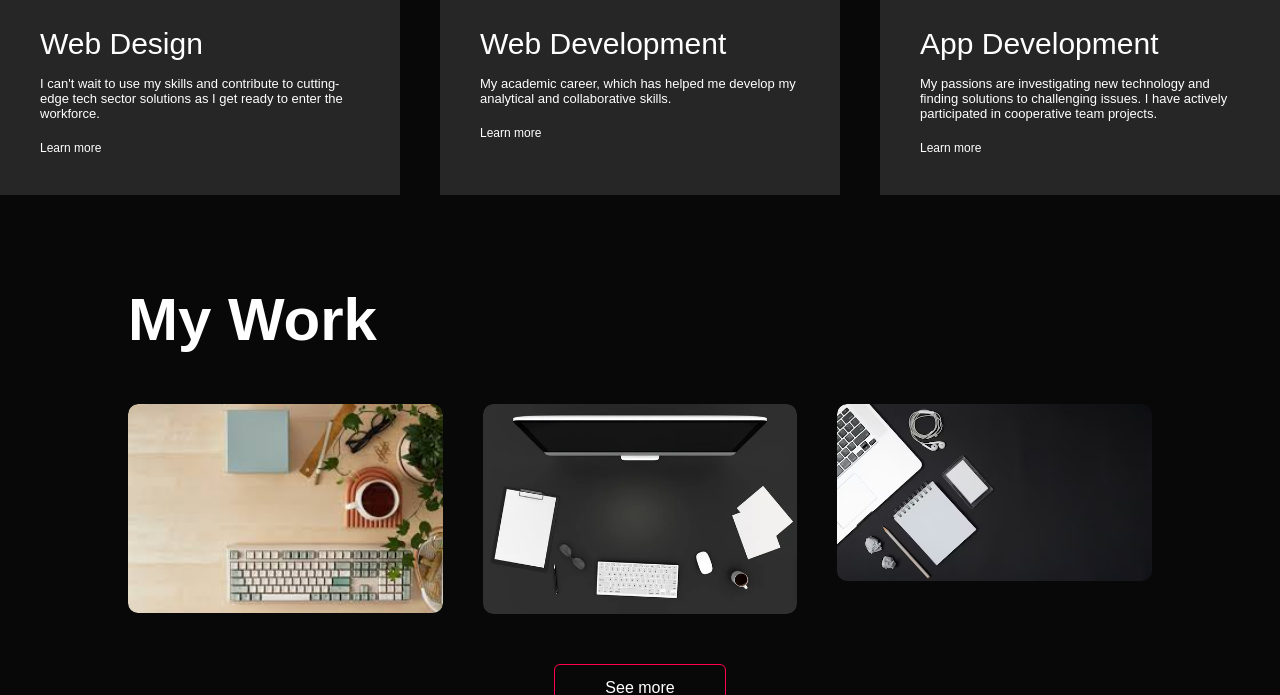
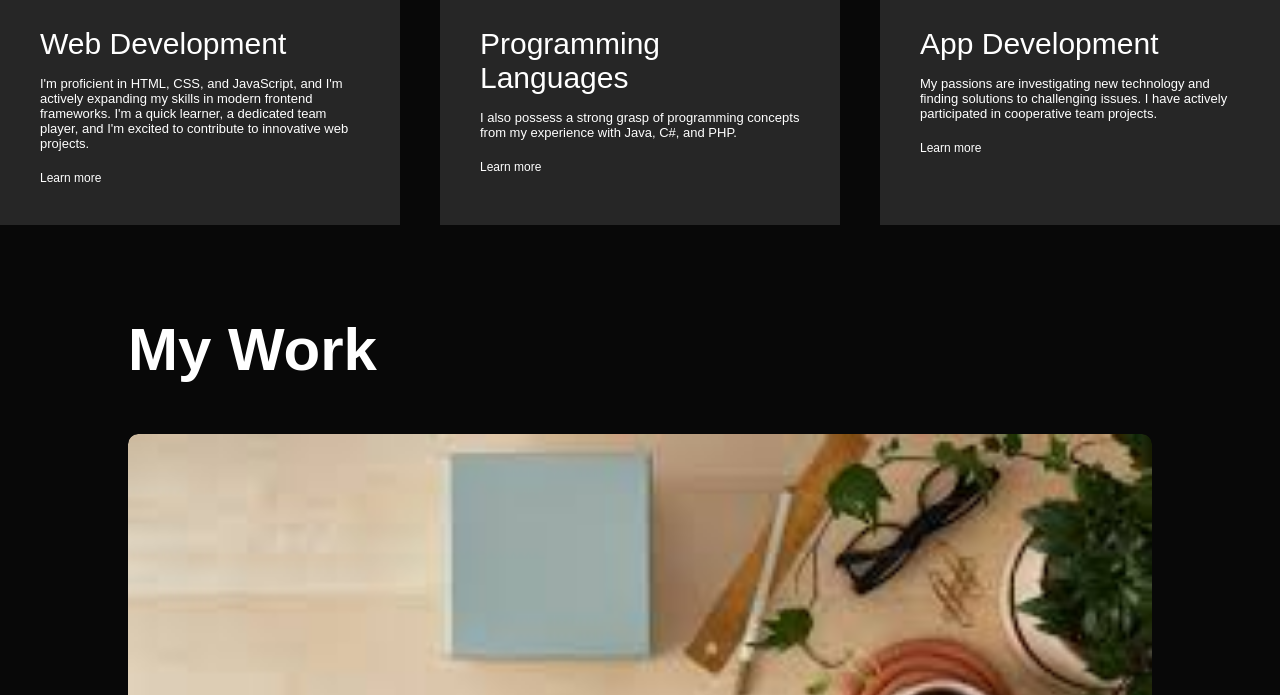
Before and after one commit to IfaBogg/myportfolio.com, a plain HTML site: page index.html in a window 1280 px wide. Shown: the part 1725-2420 px from the top of the page. Drawn offline with Linux system fonts and the light colour scheme.

Commit message:
Update index.html
I have changed some description, about me.

```diff
--- a/index.html
+++ b/index.html
@@ -23,7 +23,7 @@
 				<i class="fas fa-bars" onclick="openmenu()"></i>
 			</nav>
 			<div class="header-text">
-				<p>UI/UX Designer</p>
+				<p>Web-developer(Front-end)</p>
 				<h1>Hi, I'm <span>Ifa</span><br>Bogale from Ethiopia.</h1>
 			</div>
 		</div>
@@ -47,23 +47,21 @@
 						</div>
 						<div class="tab-contents active-tab" id="skills">
 							<ul>
-								<li><span>UI/UX</span><br>Design web app</li>
+								<li><span>Front-End Dev</span><br>Develop frontend webpages</li>
 								<li><span>Web development</span><br>Web development</li>
 								<li><span>App development</span><br>App development</li>
 							</ul>
 						</div>
 						<div class="tab-contents" id="experience">
 							<ul>
-								<li><span>2022</span><br>Ethiopian Statics</li>
-								<li><span>2023</span><br>Ethiopian StaticsWeb development</li>
-								<li><span>2024</span><br>Ethiopian StaticsApp development</li>
+								<li><span>2023/07/24 - 2023/07/24</span><br>Internship at Ethiopia Statistical Service</li>
 							</ul>
 						</div>
 						<div class="tab-contents" id="education">
 							<ul>
-								<li><span>HU</span><br>University Design web app</li>
-								<li><span>Cisco</span><br>University Web development</li>
-								<li><span>Udacity</span><br>University App development</li>
+								<li><span>Haramaya University</span><br>Bachelor's Degree (B.A. or B.Sc.) in Computer Science</li>
+								<li><span>Cisco Networking Academy</span><br>Introduction to Cyber-Security</li>
+								<li><span>UDACITY</span><br>Artifcial Intelligence Fundamental and Programming Fundamentals</li>
 							</ul>
 						</div>
 				</div>
@@ -77,14 +75,14 @@
 			<div class="services-list">
 				<div>
 					<i class="fa-solid fa-code"></i>
-					<h2>Web Design</h2>
-					<p>I can't wait to use my skills and contribute to cutting-edge tech sector solutions as I get ready to enter the workforce.</p>
+					<h2>Web Development</h2>
+					<p>I'm proficient in HTML, CSS, and JavaScript, and I'm actively expanding my skills in modern frontend frameworks. I'm a quick learner, a dedicated team player, and I'm excited to contribute to innovative web projects.</p>
 					<a href="#">Learn more</a>
 				</div>
 				<div>
 					<i class="fa-solid fa-crop"></i>
-					<h2>Web Development</h2>
-					<p>My academic career, which has helped me develop my analytical and collaborative skills.</p>
+					<h2>Programming Languages</h2>
+					<p>I also possess a strong grasp of programming concepts from my experience with Java, C#, and PHP.</p>
 					<a href="#">Learn more</a>
 				</div>
 				<div>
@@ -104,30 +102,12 @@
 				<div class="work">
 					<img src="photo/background.jpeg" alt="work">
 					<div class="layer">
-						<h3>Social Media App</h3>
-						<p>Haramaya University, Haramaya, Ethiopia
-							Description of the education/course</p>
+						<h3>Hospital Management System</h3>
+						<p>In our university project, we developed a Hospital Management System. My primary role was frontend development, where I designed and implemented the user interface using HTML, CSS, and JavaScript. I focused on creating a responsive and intuitive user experience.</p>
 						<a href="#"><i class="fa-solid fa-up-right-from-square"></i></a>
 					</div>
 				</div>
-				<div class="work">
-					<img src="photo/background.jpg" alt="work">
-					<div class="layer">
-						<h3>Music App</h3>
-						<p>Haramaya University, Haramaya, Ethiopia
-							Description of the education/course</p>
-						<a href="#"><i class="fa-solid fa-up-right-from-square"></i></a>
-					</div>
-				</div>
-				<div class="work">
-					<img src="photo/background.avif" alt="work">
-					<div class="layer">
-						<h3>Music App</h3>
-						<p>Haramaya University, Haramaya, Ethiopia
-							Description of the education/course</p>
-						<a href="#"><i class="fa-solid fa-up-right-from-square"></i></a>
-					</div>
-				</div>
+
 			</div>
 			<a href="#" class="btn">See more</a>
 		</div>
@@ -138,8 +118,8 @@
 			<div class="row">
 				<div class="contact-left">
 					<h1 class="sub-title">Contact me</h1>
-					<p><i class="fa-solid fa-paper-plane"></i> contact@example.com</p>
-					<p><i class="fa-solid fa-phone"></i> 0987654321</p>
+					<p><i class="fa-solid fa-paper-plane"></i> ifabogale@gmail.com</p>
+					<p><i class="fa-solid fa-phone"></i> 0935766844</p>
 					<div class="social-icons">
 						<a href="#"><i class="fa-brands fa-square-facebook"></i></a>
 						<a href="#"><i class="fa-brands fa-square-twitter"></i></a>
```
